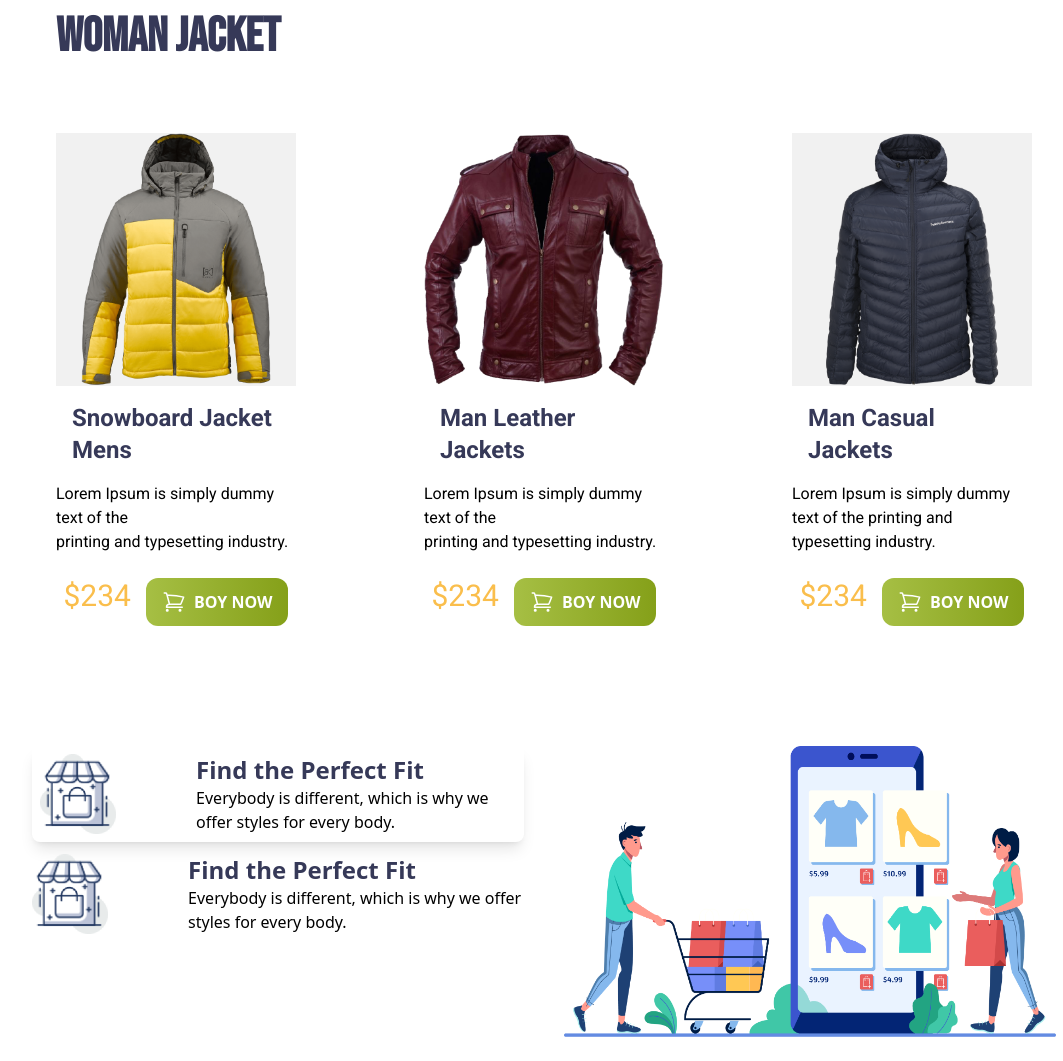
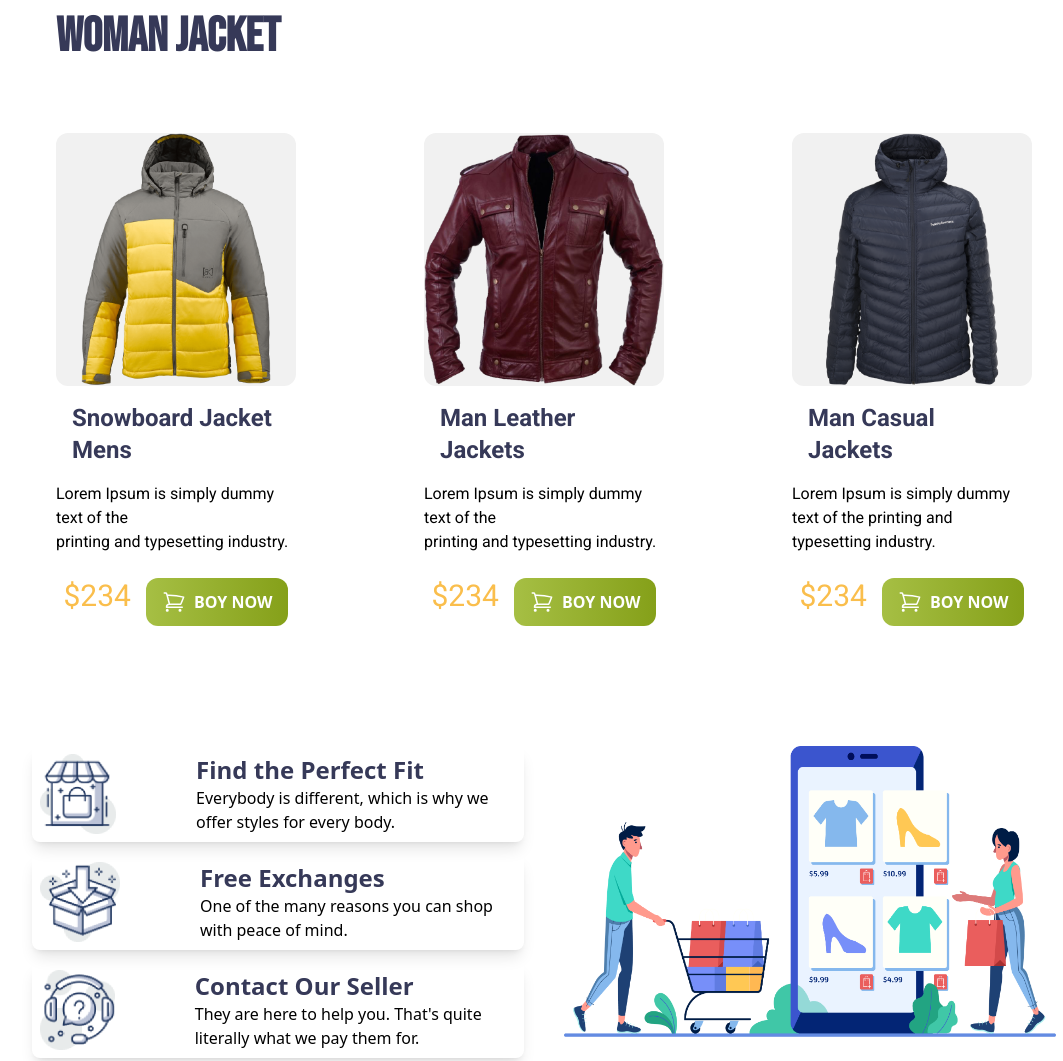
Before and after one commit to moazzem120/practise-11, a plain HTML site: page index.html in a window 1280 px wide. Shown: the part 1280-2341 px from the top of the page, without its empty margins (96-1159 px from the left). Drawn offline with nearby package versions, Linux system fonts and the light colour scheme.

Commit message:
complet html and tanwine

```diff
--- a/index.html
+++ b/index.html
@@ -77,9 +77,11 @@
         </div>
       </div>
     </section>
+
     <!-- END HEADER SECTION  -->
 
     <!-- WOMAN SECTION START  -->
+
     <section class="max-w-5xl mx-auto p-6">
       <div>
         <h1 class="text-5xl text-[#363958] font-bold font-bebas-neue">
@@ -92,7 +94,11 @@
       <div class="grid grid-cols-1 lg:grid-cols-3 gap-32">
         <div>
           <div class="">
-            <img class="bg-[#F1F1F1]" src="images/jacket-1.png" alt="" />
+            <img
+              class="bg-[#F1F1F1] rounded-xl"
+              src="images/jacket-1.png"
+              alt=""
+            />
             <h2
               class="text-2xl font-bold text-[#363958] p-4 rounded-xl font-roboto"
             >
@@ -129,7 +135,11 @@
         </div>
         <div>
           <div class="">
-            <img class="bg-[]" src="images/jacket-2.png" alt="" />
+            <img
+              class="bg-[#F1F1F1] rounded-xl"
+              src="images/jacket-2.png"
+              alt=""
+            />
             <h2
               class="text-2xl font-bold text-[#363958] p-4 rounded-xl font-roboto"
             >
@@ -166,7 +176,11 @@
         </div>
         <div>
           <div class="">
-            <img class="bg-[#F1F1F1]" src="images/jacket-3.png" alt="" />
+            <img
+              class="bg-[#F1F1F1] rounded-xl"
+              src="images/jacket-3.png"
+              alt=""
+            />
             <h2
               class="text-2xl font-bold text-[#363958] p-4 rounded-xl font-roboto"
             >
@@ -203,6 +217,7 @@
         </div>
       </div>
     </section>
+
     <!-- END WOMAN SECTION  -->
 
     <!-- START MAN SECTION  -->
@@ -219,7 +234,11 @@
       <div class="grid grid-cols-1 lg:grid-cols-3 gap-32">
         <div>
           <div class="">
-            <img class="bg-[#F1F1F1]" src="images/jacket-4.png" alt="" />
+            <img
+              class="bg-[#F1F1F1] rounded-xl"
+              src="images/jacket-4.png"
+              alt=""
+            />
             <h2
               class="text-2xl font-bold text-[#363958] p-4 rounded-xl font-roboto"
             >
@@ -256,7 +275,11 @@
         </div>
         <div>
           <div class="">
-            <img class="bg-[]" src="images/jacket-5.png" alt="" />
+            <img
+              class="bg-[#F1F1F1] rounded-xl"
+              src="images/jacket-5.png"
+              alt=""
+            />
             <h2
               class="text-2xl font-bold text-[#363958] p-4 rounded-xl font-roboto"
             >
@@ -293,7 +316,11 @@
         </div>
         <div>
           <div class="">
-            <img class="bg-[#F1F1F1]" src="images/jacket-6.png" alt="" />
+            <img
+              class="bg-[#F1F1F1] rounded-xl"
+              src="images/jacket-6.png"
+              alt=""
+            />
             <h2
               class="text-2xl font-bold text-[#363958] p-4 rounded-xl font-roboto"
             >
@@ -350,15 +377,22 @@
               </p>
             </div>
           </div>
-          <div class="flex flex-1 items-center gap-20">
-            <img class="w-20 h-20" src="icons/house.png" alt="" />
+          <div class="flex flex-1 items-center gap-20 p-2 shadow-lg rounded-lg">
+            <img class="w-20 h-20" src="icons/box.png" alt="" />
+            <div class="">
+              <h1 class="text-2xl font-bold text-[#363958]">Free Exchanges</h1>
+              <p>One of the many reasons you can shop with peace of mind.</p>
+            </div>
+          </div>
+          <div class="flex flex-1 items-center gap-20 p-2 shadow-lg rounded-lg">
+            <img class="w-20 h-20" src="icons/question.png" alt="" />
             <div class="">
               <h1 class="text-2xl font-bold text-[#363958]">
-                Find the Perfect Fit
+                Contact Our Seller
               </h1>
               <p>
-                Everybody is different, which is why we offer styles for every
-                body.
+                They are here to help you. That's quite literally what we pay
+                them for.
               </p>
             </div>
           </div>
@@ -368,5 +402,7 @@
         </div>
       </div>
     </section>
+
+    <!-- END FOOTER SECTION  -->
   </body>
 </html>
```
